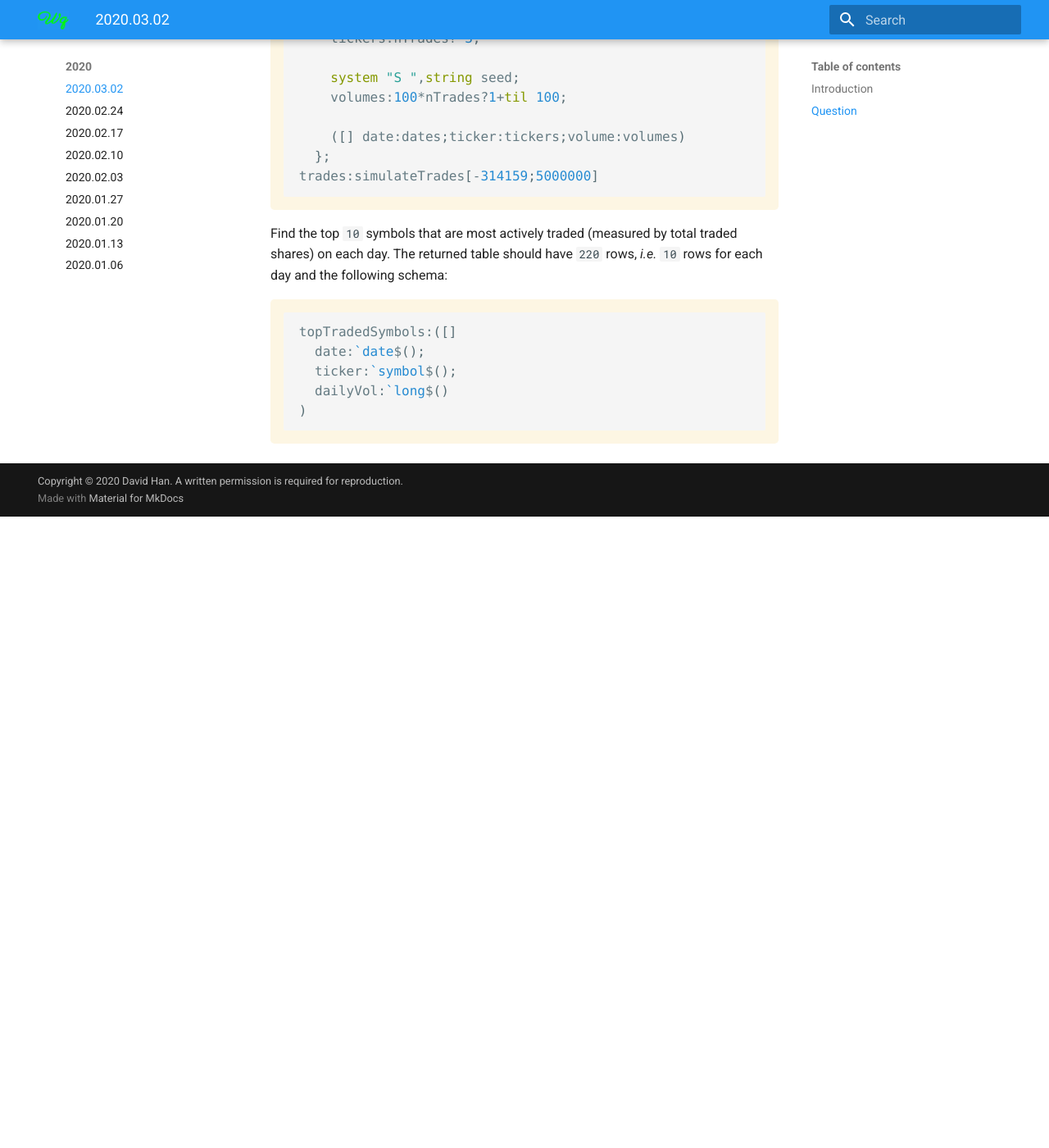
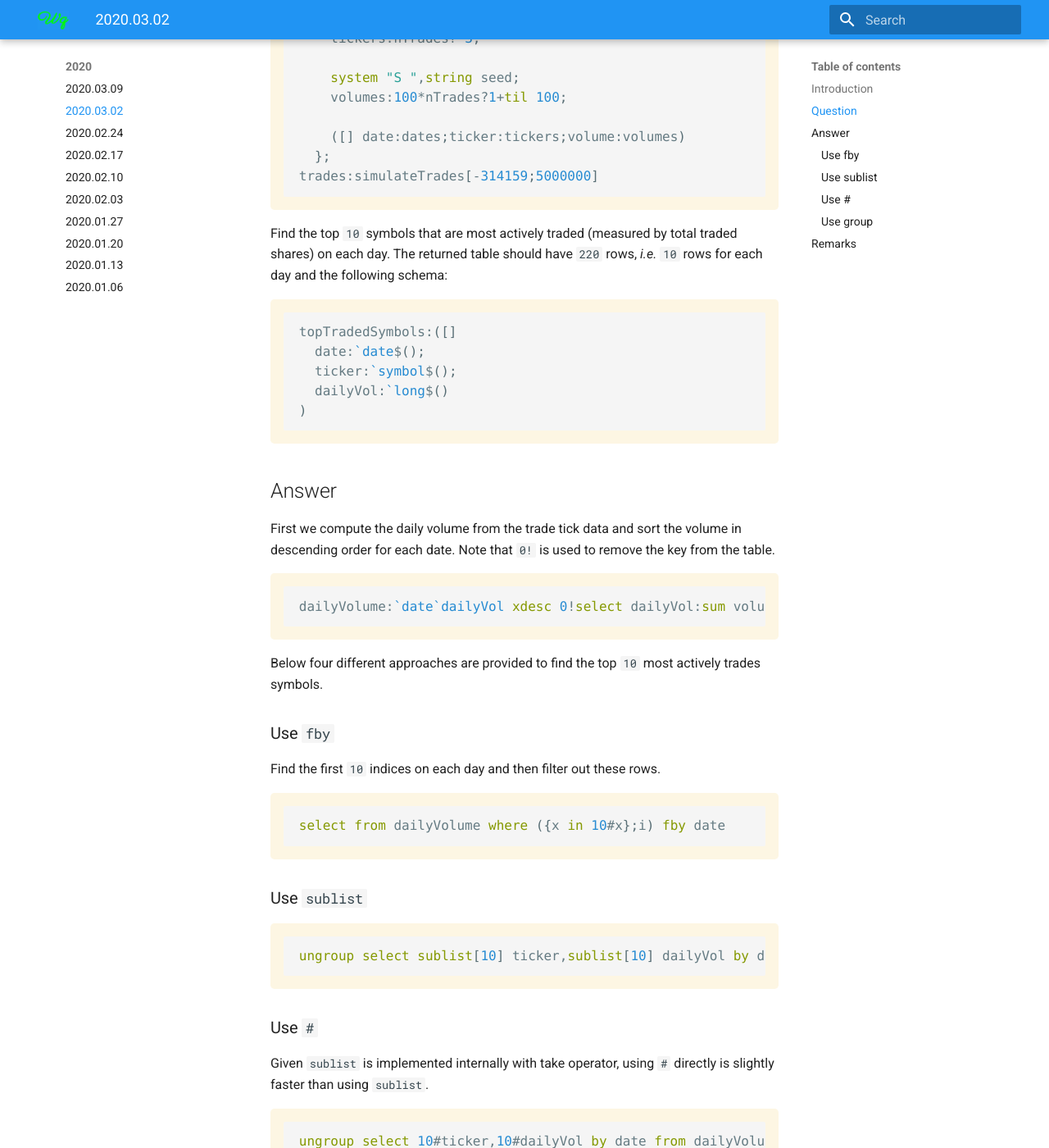
Before and after one commit to dpkwhan/weeklyq, an MkDocs documentation site: the page built from docs/2020/2020.03.02.md, in a window 1280 px wide and 1400 px high, scrolled down 1318 px. Shown: the whole window at 82% size. Built offline with MkDocs 1.6.1 and Material for MkDocs 9.7.7, drawn with Linux system fonts in a browser that asks for light colours; nearby versions of some CDN libraries; comment, search, counter and statistics services are not loaded; before the commit the page ends 1948 px from its top, so only the background shows below that; some of the changed text lies outside the part shown.

````diff
--- a/docs/2020/2020.03.02.md
+++ b/docs/2020/2020.03.02.md
@@ -49,3 +49,43 @@ topTradedSymbols:([]
   dailyVol:`long$()
 )
 ```
+
+
+## Answer
+First we compute the daily volume from the trade tick data and sort the volume in descending order for each date. Note that ``0!`` is used to remove the key from the table.
+
+```q
+dailyVolume:`date`dailyVol xdesc 0!select dailyVol:sum volume by date,ticker from trades;
+```
+
+Below four different approaches are provided to find the top ``10`` most actively trades symbols.
+
+### Use ``fby``
+Find the first ``10`` indices on each day and then filter out these rows.
+
+```q
+select from dailyVolume where ({x in 10#x};i) fby date
+```
+
+### Use ``sublist``
+```q
+ungroup select sublist[10] ticker,sublist[10] dailyVol by date from dailyVolume
+```
+
+### Use ``#``
+Given ``sublist`` is implemented internally with take operator, using ``#`` directly is slightly faster than using ``sublist``.
+
+```q
+ungroup select 10#ticker,10#dailyVol by date from dailyVolume
+```
+
+### Use ``group``
+```q
+select from dailyVolume where i in raze 10#/:group date
+```
+
+## Remarks
+The last approach using ``group`` is preferred due to two reasons:
+
+- it runs fastest
+- it is cleaner if multiple columns are present in the table
--- a/mkdocs.yml
+++ b/mkdocs.yml
@@ -61,6 +61,7 @@ theme:
 nav:
   - Home: index.md
   - 2020:
+      - 2020/2020.03.09.md
       - 2020/2020.03.02.md
       - 2020/2020.02.24.md
       - 2020/2020.02.17.md
````
Also changed, not shown: docs/2020/2020.03.09.md (added, +40 -0 lines), docs/assets/img/2020.03.09.jpg (added).
